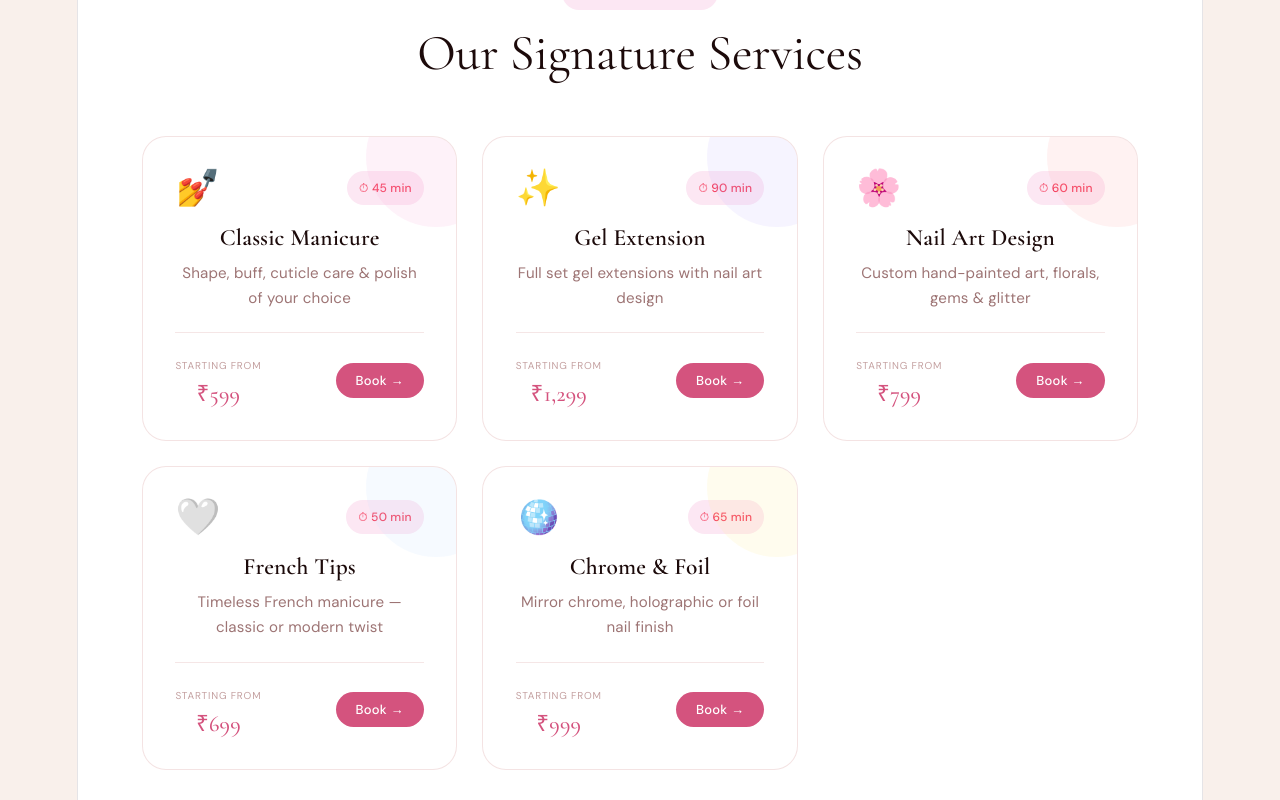
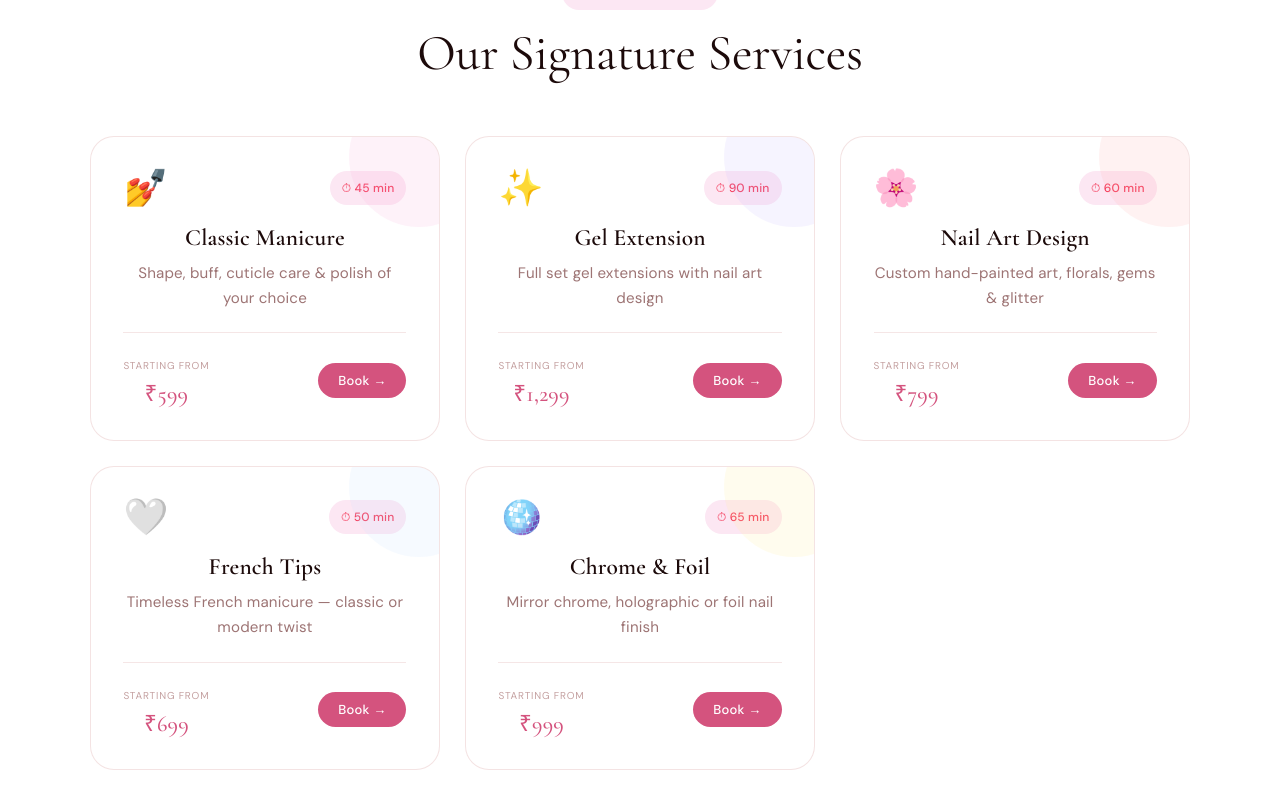
Before and after one commit to Drashti2518/nailluxe, a React (Vite) app: page / in a window 1280 px wide. Shown: the part 1000-1800 px from the top of the page. Built offline with nearby package versions, Linux system fonts and the light colour scheme.

Commit message:
Add files via upload

```diff
--- a/src/App.css
+++ b/src/App.css
@@ -11,6 +11,8 @@ body {
   background: #f9f0eb;
   font-family: 'DM Sans', sans-serif;
   color: #1c0a0a;
+  margin: 0;
+  padding: 0;
 }
 
 /* ───────── HERO ───────── */
--- a/src/index.css
+++ b/src/index.css
@@ -51,12 +51,11 @@
 }
 
 #root {
-  width: 1126px;
+  width: 100%;
   max-width: 100%;
-  margin: 0 auto;
+  margin: 0;
   text-align: center;
-  border-inline: 1px solid var(--border);
-  min-height: 100svh;
+  min-height: 100vh;
   display: flex;
   flex-direction: column;
   box-sizing: border-box;
@@ -64,6 +63,7 @@
 
 body {
   margin: 0;
+  padding: 0;
 }
 
 h1,
```
